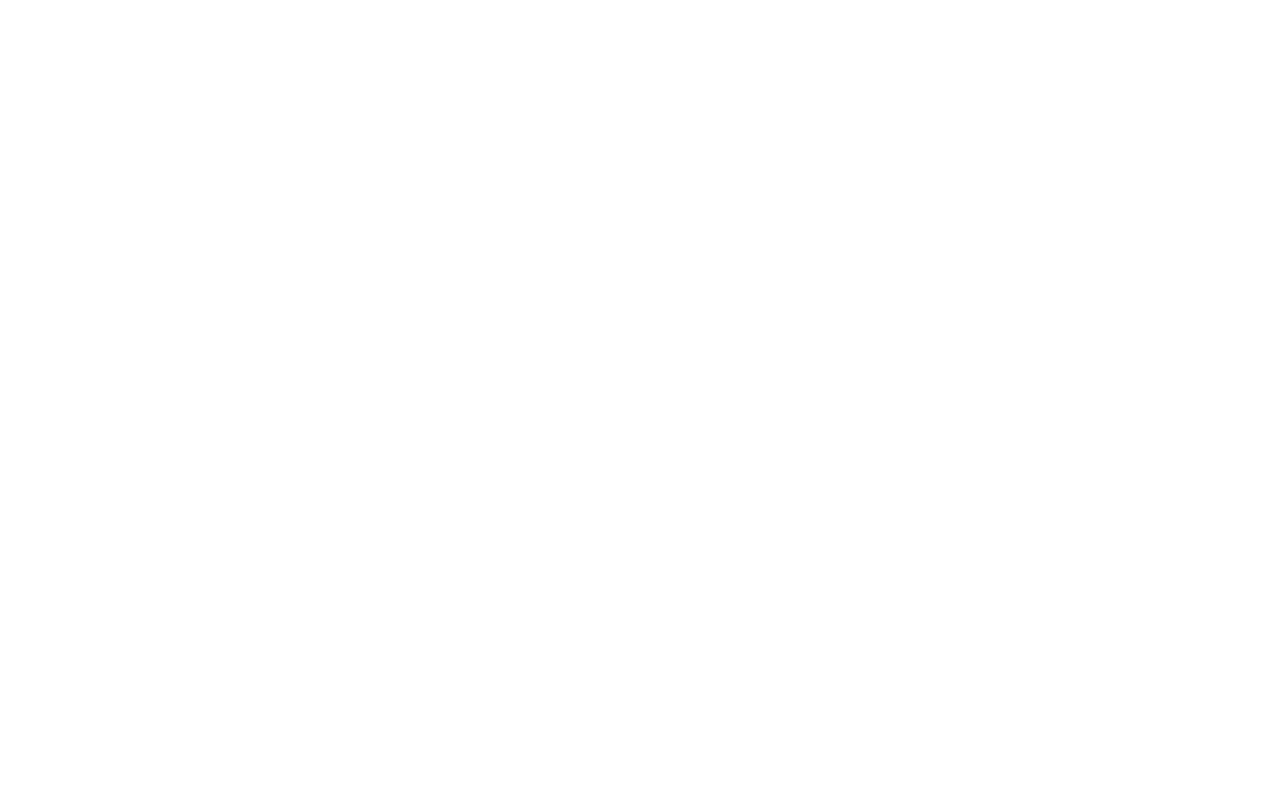
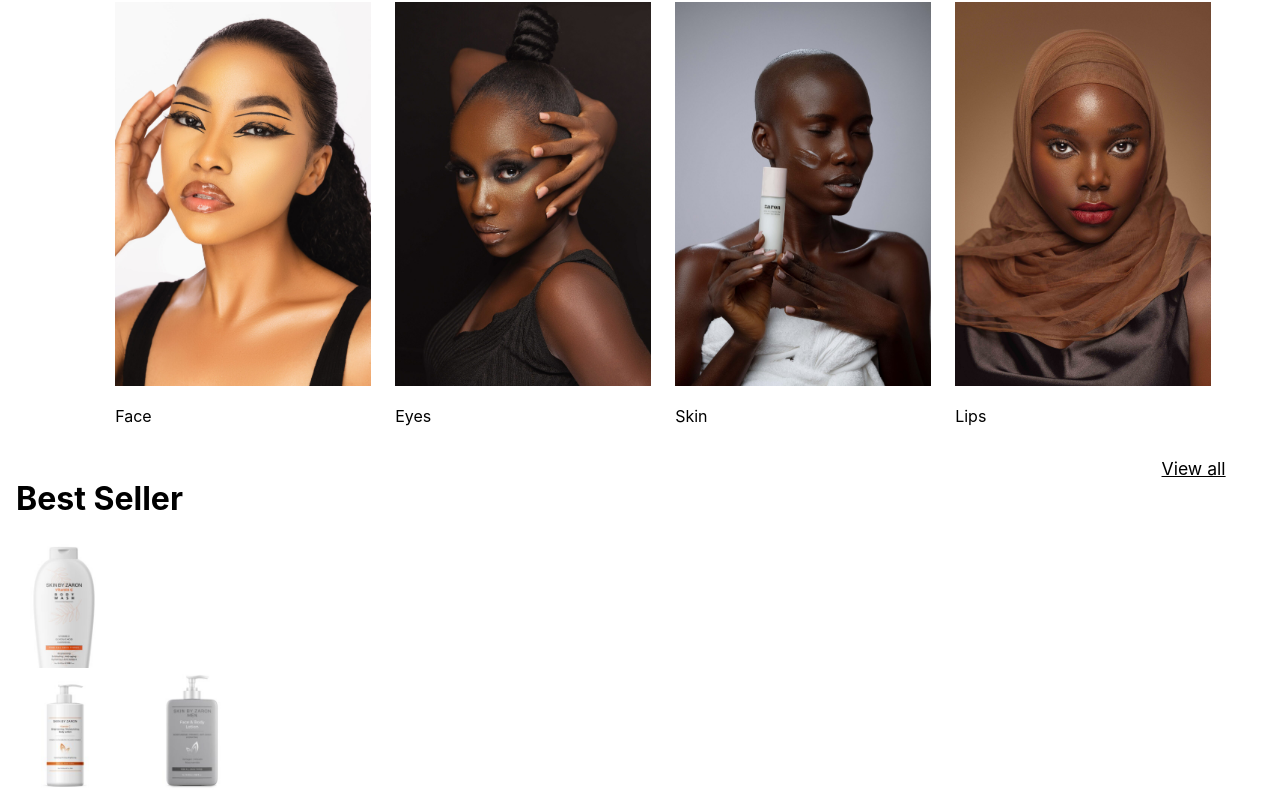
Before and after one commit to chiomaubaezuonu/zaron, a React (Create React App) app: page / in a window 1280 px wide. Shown: the part 883-1683 px from the top of the page. Before the commit the page ends 800 px from the top, so only its background shows below. Built offline with nearby package versions, Linux system fonts and the light colour scheme; a web font is replaced by a local one.

Commit message:
Gave section2 images a class

```diff
--- a/src/App.css
+++ b/src/App.css
@@ -104,27 +104,34 @@
   color: #181818;
   margin-right: 1rem;
 }
-
-.section2-img-div{
+.section2{
+  padding: 1rem 6.2rem;
+}
+.section2-img-div {
   display: flex;
 }
-.section2-title{
- margin-left: 1rem;
+
+.section2-img {
+  width: 16rem;
 }
-span{
+
+.section2-title {
+  margin-left: 1rem;
+}
+
+span {
   margin-right: 0.5rem;
   margin-left: 1rem;
 }
-.section3{
-  position: absolute;
-  top: 10;
-  right: 0;
-  background-color: aquamarine;
-}
-.section3-text{
+
+.section3 {}
+
+.section3-text {
   display: flex;
   justify-content: space-between;
 }
-.view-all{
-  columns: black;
+
+.view-all {
+  color: black;
+  text-decoration: underline;
 }
--- a/src/App.tsx
+++ b/src/App.tsx
@@ -15,6 +15,7 @@
 
 function App() {
   return (
+    <div>
       <div className="wrapper">
         <div>
           <nav style={{ backgroundColor: "#212121", display: "flex" }}>
@@ -45,23 +46,25 @@
             <button className='shop-now-btn'>Shop now</button>
           </div>
         </div>
-      <div className='section2' style={{ background: "red", position: "absolute" }}>
+
+      </div >
+      <div className='section2'>
         <h2 className='section2-title'> Discover more from Zaron</h2>
         <div className='section2-img-div'>
           <span>
-            <img src={face} alt="face" />
+            <img className='section2-img' src={face} alt="face" />
             <p>Face</p>
           </span>
           <span>
-            <img src={eyes} alt="eyes" />
+            <img className='section2-img' src={eyes} alt="eyes" />
             <p>Eyes</p>
           </span>
           <span>
-            <img src={skin} alt="skin" />
+            <img className='section2-img' src={skin} alt="skin" />
             <p>Skin</p>
           </span>
           <span>
-            <img src={lips} alt="lips" />
+            <img className='section2-img' src={lips} alt="lips" />
             <p>Lips</p>
           </span>
         </div>
@@ -82,7 +85,7 @@
           <img src={faceBodyLotion} alt="face and body lotion" />
         </div>
       </div>
-    </div >
+    </div>
   );
 }
 
```
Lines whose indentation alone changed are shown as unchanged.
